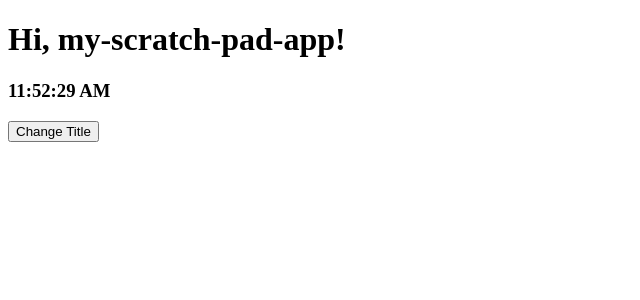
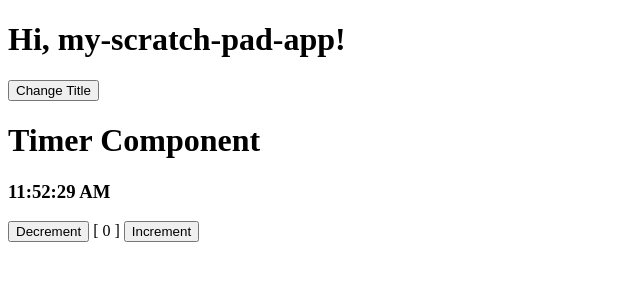
Before and after one commit to tkmagesh/siemens-angular-nov-2026, an Angular app in the folder scratch-pad/: page / in a window 1280 px wide. Shown: the top 300 px of the page, without its empty margins (0-640 px from the left). Built offline with nearby package versions, Linux system fonts and the light colour scheme.

Commit message:
refactoring to timer component

```diff
--- a/scratch-pad/src/app/app.html
+++ b/scratch-pad/src/app/app.html
@@ -1,3 +1,8 @@
 <h1>Hi, {{ title() }}!</h1>
-<h3>{{ time() }}</h3>
 <button (click)="ChangeTitle()">Change Title</button>
+<app-timer></app-timer>
+<div>
+  <button (click)="Decrement()">Decrement</button>
+  <span> [ {{ counter() }} ] </span>
+  <button (click)="Increment()">Increment</button>
+</div>
--- a/scratch-pad/src/app/app.ts
+++ b/scratch-pad/src/app/app.ts
@@ -1,23 +1,30 @@
 import { Component, signal } from '@angular/core';
 import { RouterOutlet } from '@angular/router';
+import { Timer } from './timer/timer';
 
 @Component({
-  imports: [RouterOutlet],
+  imports: [RouterOutlet, Timer],
   selector: 'app-root',
   styleUrl: './app.css',
   templateUrl: './app.html',
+
 })
 export class App {
   protected readonly title = signal('my-scratch-pad-app');
-  protected readonly time = signal(new Date().toLocaleTimeString());
+
+  protected readonly counter = signal(0);
+
+  protected Increment() {
+    this.counter.set(this.counter() + 1);
+  }
+
+  protected Decrement() {
+    this.counter.set(this.counter() - 1);
+  }
 
   protected ChangeTitle() {
     this.title.set('my-scratch-pad-app - changed');
   }
 
-  constructor() {
-    setInterval(() => {
-      this.time.set(new Date().toLocaleTimeString());
-    }, 1000);
-  }
+
 }
--- /dev/null
+++ b/scratch-pad/src/app/timer/timer.ts
@@ -0,0 +1,18 @@
+import { Component, signal } from "@angular/core";
+
+@Component({
+  selector: 'app-timer',
+  template: `
+    <h1>Timer Component</h1>
+    <h3>{{ time() }}</h3>
+  `,
+})
+export class Timer {
+    protected readonly time = signal(new Date().toLocaleTimeString());
+
+    constructor() {
+    setInterval(() => {
+      this.time.set(new Date().toLocaleTimeString());
+    }, 1000);
+  }
+}
```
